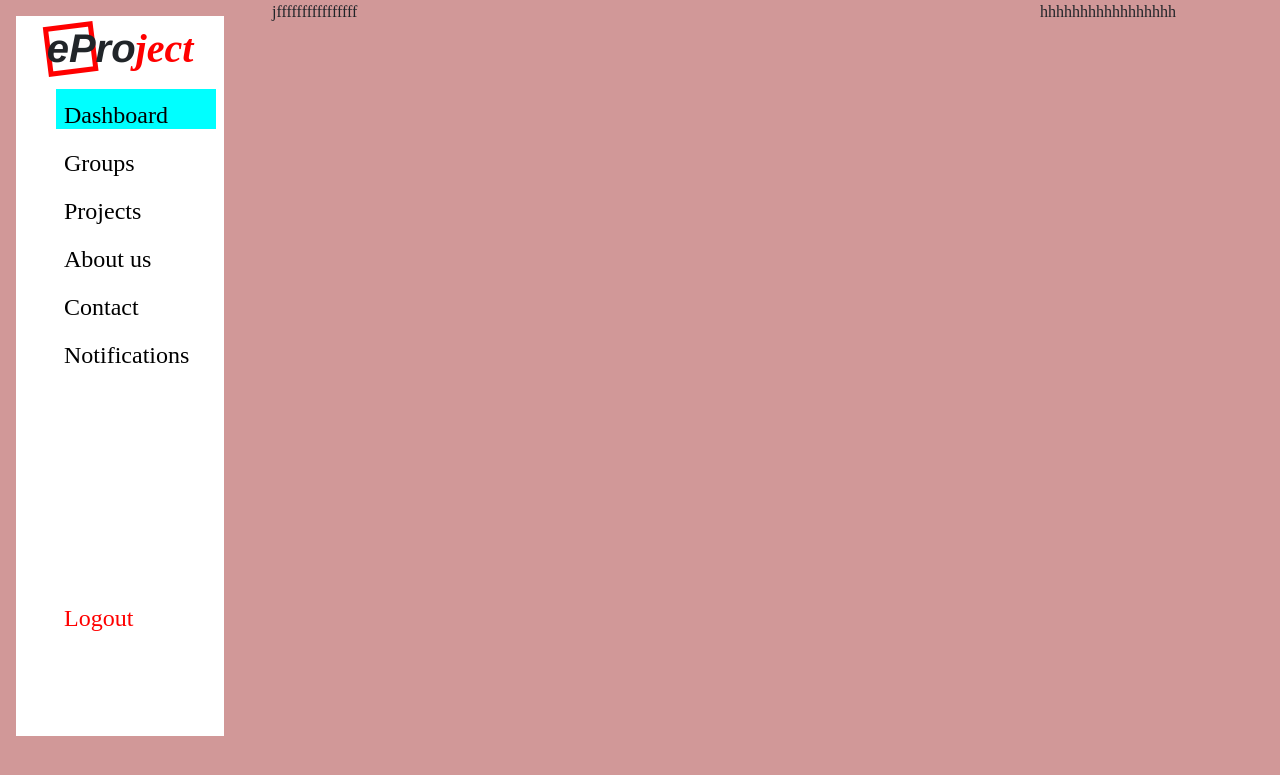
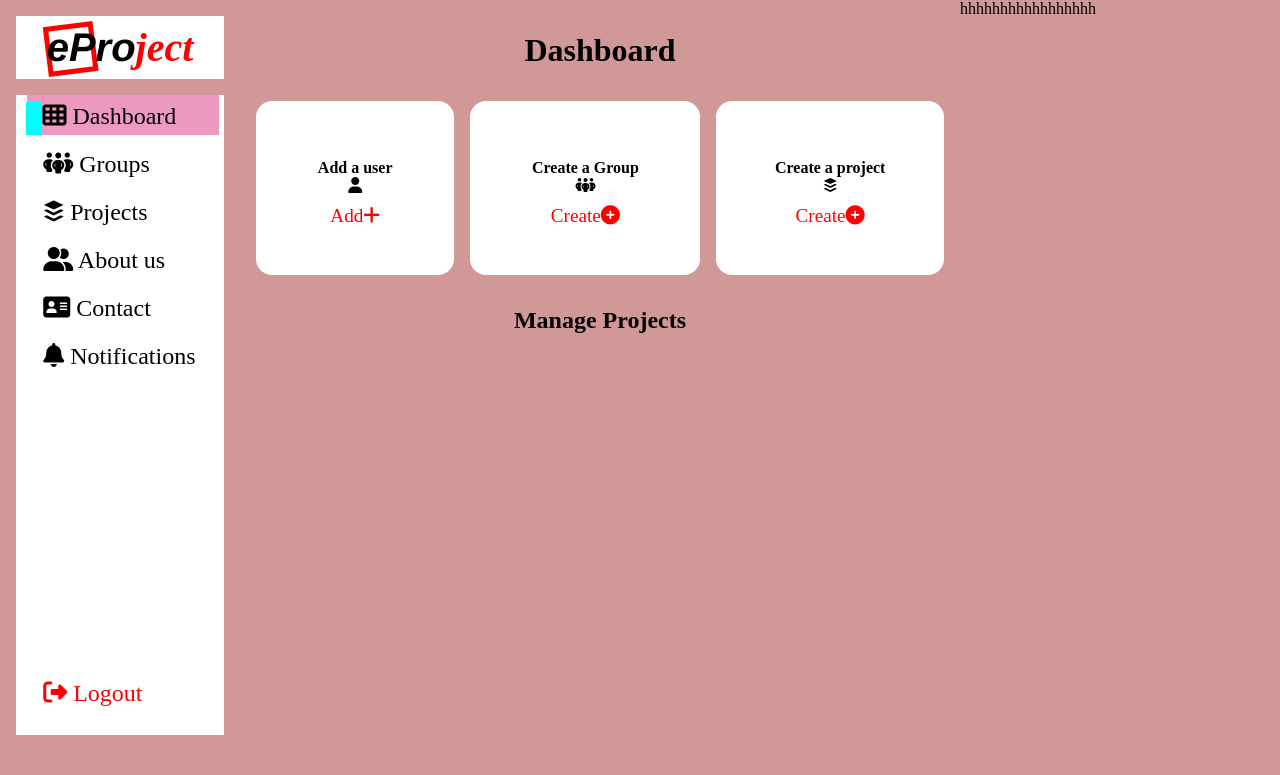
Before and after one commit to YENG-SEBASTIAN/eProject, a Django app: template e_project/core/templates/dashboard.html in a window 1280 px wide. Shown: the top 775 px of the page. Run offline with Django 4.2, Linux system fonts and the light colour scheme; the template is opened without the code that fills it, so the values that code supplies are empty; some libraries are stand-ins or nearby versions.

Commit message:
12th commit

```diff
--- /dev/null
+++ b/e_project/core/static/Css/dashboar.css
@@ -0,0 +1,156 @@
+:root{
+    --primary-color: #D19898;
+    --card: #fff;
+    --danger: red;
+    --dark: #000;
+}
+
+*{
+    padding: 0;
+    margin: 0;
+    box-sizing: border-box;
+    font-family: 'Times New Roman', Times, serif;
+}
+.danger{
+    color: var(--danger);
+}
+body{
+    background: var(--primary-color);
+}
+.main-container{
+    display: grid;
+    grid-template-columns: 15rem auto 20rem;
+    gap: 1rem;
+}
+.logo h3{
+    text-align: center;
+    font-family: 'Franklin Gothic Medium', 'Arial Narrow', Arial, sans-serif;
+    font-size: 2.5rem;
+    font-weight: 700;
+    font-style: italic;
+    padding: 0.5rem;
+    position: relative;
+    z-index: 1;
+}
+.logo h3::before{
+    content: '';
+    position: absolute;
+    padding: 20px;
+    left: 0;
+    display: block;
+    transform: translateX(25%) translateY(0%) rotate(0);
+    animation: spin 6s alternate infinite ease-in-out;
+    border:  5px solid var(--danger);
+    z-index: -1;
+}
+@keyframes spin{
+    100%{
+        transform: translateX(60%) translateY(0%) rotate(360deg);
+
+    }
+}
+.navbar .logo{
+    background: var(--card);
+    margin: 1rem;
+
+}
+nav{
+    background: var(--card);
+    margin: 1rem;
+    height: 80vh;
+}
+nav ul{
+    width: 100%;
+    margin: 0.2rem;
+}
+nav ul li{
+    list-style: none;
+    height: 2.5rem;
+    margin: 0.5rem;
+    padding: 0.5rem;
+}
+nav ul li a{
+    color: var(--dark);
+    font-size: 1.5rem;
+    font-weight: 400;
+    text-decoration: none;
+    height: 2rem;
+    transition: 400ms;
+    margin-left: 0.5rem;
+}
+nav ul li a:hover{
+    margin-left: 1rem;
+    color: var(--danger);
+
+}
+ul li.active{
+    background: rgba(228, 99, 159, 0.644);
+}
+ul li.active a{
+    margin-left: 0%;
+}
+ul li.active::before{
+    content: " ";
+    width: 15px;
+    background: aqua;
+    height: 3rem;
+    padding: 0.5rem;
+    margin-left: -5%;
+}
+
+nav ul li:last-child{
+    position: absolute;
+    bottom: 10%;
+}
+nav ul li:last-child a{
+    color: var(--danger);
+}
+
+
+/* main-body of the dashboard */
+.main-body .header{
+    text-align: center;
+    padding: 2rem;
+}
+.main-body .header h3{
+    font-size: 2rem;
+    font-weight: 800;
+}
+.main-body .cards{
+    display: flex;
+    align-items: center;
+    justify-content: space-between;
+    gap: 1rem;
+}
+.main-body .cards .card{
+    background: var(--card);
+    padding: 3rem;
+    border-radius: 1rem;
+}
+.main-body .cards .card h4{
+    text-align: center;
+    font-weight: 900;
+    margin: 10px;
+}
+.main-body .cards .card a{
+    display: flex;
+    text-decoration: none;
+    color: var(--danger);
+    font-size: 1.2rem;
+    text-align: center;
+    align-items: center;
+    justify-content: center;
+}
+
+/* manage-project project activities */
+.manage-project{
+    display: flex;
+    align-items: center;
+    justify-content: center;
+}
+.manage-project h3{
+    text-align: center;
+    font-size: 1.5rem;
+    font-weight: 700;
+    margin: 2rem;
+}
--- a/e_project/core/static/Css/dashboard.css
+++ /dev/null
@@ -1,88 +0,0 @@
-:root{
-    --primary-color: #D19898;
-    --card: #fff;
-    --danger: red;
-    --dark: #000;
-}
-
-*{
-    padding: 0;
-    margin: 0;
-    box-sizing: border-box;
-    font-family: 'Times New Roman', Times, serif;
-}
-.danger{
-    color: var(--danger);
-}
-body{
-    background: var(--primary-color);
-}
-.main-container{
-    display: grid;
-    grid-template-columns: 15rem auto 15rem;
-    gap: 2rem;
-}
-.logo h3{
-    text-align: center;
-    font-family: 'Franklin Gothic Medium', 'Arial Narrow', Arial, sans-serif;
-    font-size: 2.5rem;
-    font-weight: 700;
-    font-style: italic;
-    padding: 0.5rem;
-    position: relative;
-    z-index: 1;
-}
-.logo h3::before{
-    content: '';
-    position: absolute;
-    padding: 20px;
-    left: 0;
-    display: block;
-    transform: translateX(25%) translateY(0%) rotate(0);
-    animation: spin 6s alternate infinite ease-in-out;
-    border:  5px solid var(--danger);
-    z-index: -1;
-}
-@keyframes spin{
-    100%{
-        transform: translateX(60%) translateY(0%) rotate(360deg);
-
-    }
-}
-nav{
-    background: var(--card);
-    margin: 1rem;
-    height: 90vh;
-}
-nav ul{
-    width: 100%;
-
-}
-nav ul li{
-    list-style: none;
-    height: 2.5rem;
-    margin: 0.5rem;
-    padding: 0.5rem;
-}
-nav ul li a{
-    color: var(--dark);
-    font-size: 1.5rem;
-    text-decoration: none;
-    height: 2rem;
-    transition: 400ms;
-}
-
-nav ul li.active{
-    background: aqua;
-}
-nav ul li:last-child{
-    position: absolute;
-    bottom: 20%;
-}
-nav ul li:last-child a{
-    color: var(--danger);
-}
-nav ul li:last-child a:hover{
-    margin-right: 1rem;
-
-}
--- a/e_project/core/templates/dashboard.html
+++ b/e_project/core/templates/dashboard.html
@@ -5,27 +5,52 @@
     <meta charset="utf-8">
     <meta name="viewport" content="width=device-width, initial-scale=1">
     <title>Dashboard</title>
-    <link rel="stylesheet" href="https://cdn.jsdelivr.net/npm/@fortawesome/fontawesome-free@6.1.1/css/fontawesome.min.css" integrity="sha384-zIaWifL2YFF1qaDiAo0JFgsmasocJ/rqu7LKYH8CoBEXqGbb9eO+Xi3s6fQhgFWM" crossorigin="anonymous">
-    <link rel="stylesheet" href="path/to/font-awesome/css/font-awesome.min.css">
-    <link href="https://cdn.jsdelivr.net/npm/bootstrap@5.2.0-beta1/dist/css/bootstrap.min.css" rel="stylesheet" integrity="sha384-0evHe/X+R7YkIZDRvuzKMRqM+OrBnVFBL6DOitfPri4tjfHxaWutUpFmBp4vmVor" crossorigin="anonymous">
-    <link rel="stylesheet" href="{% static 'Css/dashboard.css'%}">
+    <script src="https://kit.fontawesome.com/3a9dc7910a.js" crossorigin="anonymous"></script>
+    <link rel="stylesheet" href="{% static 'Css/dashboar.css'%}">
 </head>
   <body>
     <div class="main-container">
+       <div class="navbar">
+        <div class="logo"><h3>ePro<span class="danger">ject</span></h3></div>
         <nav>
-            <div class="logo"><h3>ePro<span class="danger">ject</span></h3></div>
-            <ul>
-                <li class="active"><a href="#">Dashboard</a></li>
-                <li><a href="#">Groups</a></li>
-                <li><a href="#">Projects</a></li>
-                <li><a href="#">About us</a></li>
-                <li><a href="#">Contact </a></li>
-                <li><a href="#">Notifications</a></li>
-                <li><a href="#">Logout</a></li>
-            </ul>
-        </nav>
+          <ul>
+              <li class="active"><a href="#"><i class="fa-solid fa-table-cells"></i> Dashboard</a></li>
+              <li><a href="#"><i class="fa-solid fa-people-group"></i> Groups</a></li>
+              <li><a href="#"><i class="fa-brands fa-buffer"></i> Projects</a></li>
+              <li><a href="#"><i class="fa-solid fa-user-group"></i> About us</a></li>
+              <li><a href="#"><i class="fa-solid fa-address-card"></i> Contact </a></li>
+              <li><a href="#"><i class="fa-solid fa-bell"></i> Notifications</a></li>
+              <li><a href="#"><i class="fa-solid fa-right-from-bracket"></i> Logout</a></li>
 
-        <div>jffffffffffffffff</div>
+          </ul>
+      </nav>
+       </div>
+
+        <div class="main-body">
+          <div class="header">
+            <h3>Dashboard</h3>
+          </div>
+            <div class="cards">
+              <div class="card">
+                <h4>Add a user <i class="fa-solid fa-user"></i></h4>
+                <a href="#">Add<i class="fa-solid fa-plus"></i></a>
+              </div>
+              <div class="card">
+                <h4>Create  a Group<i class="fa-solid fa-people-group"></i></h4>
+                <a href="#">Create<i class="fa-solid fa-circle-plus"></i></a>
+              </div>
+              <div class="card">
+                <h4>Create a project<i class="fa-brands fa-buffer"></i></h4>
+                <a href="#">Create<i class="fa-solid fa-circle-plus"></i></a>
+              </div>
+            </div>
+
+
+            <div class="manage-project">
+              <h3>Manage Projects</h3>
+            </div>
+
+        </div>
 
         <div>hhhhhhhhhhhhhhhhh</div>
     </div>
```
